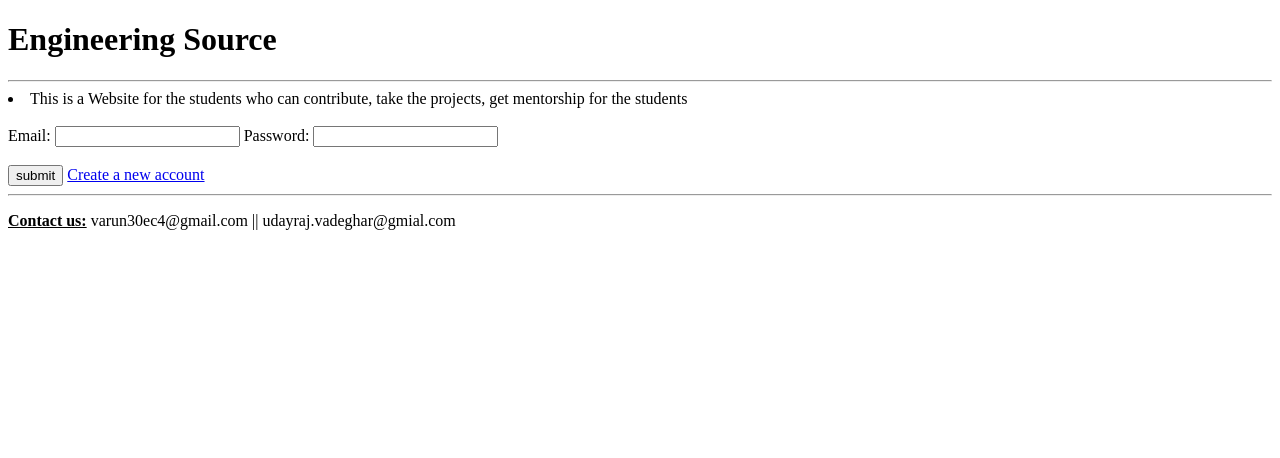
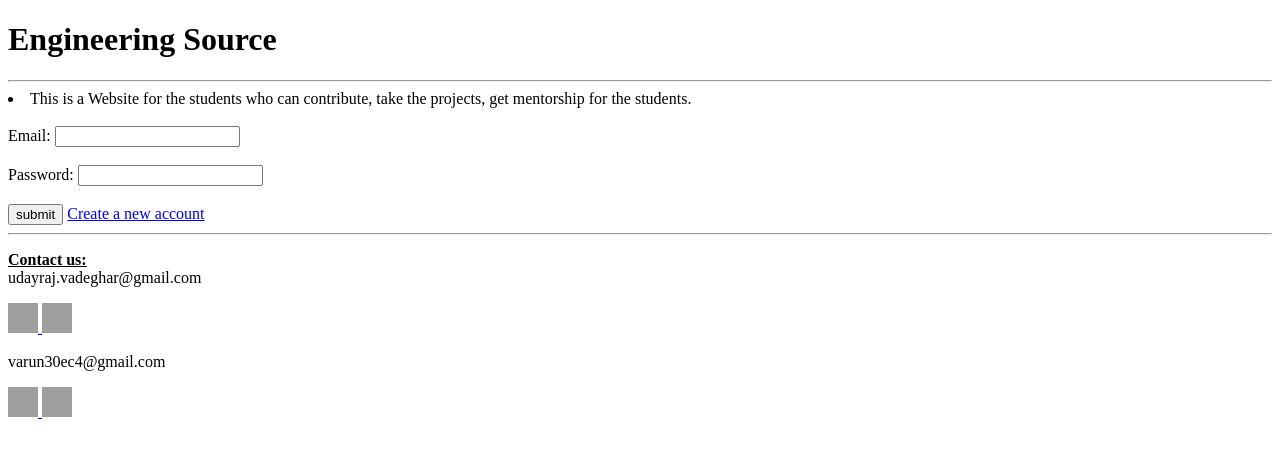
Before and after one commit to TheCoder30ec4/Engineering-Source, a plain HTML site: page index.html in a window 1280 px wide. Drawn offline with Linux system fonts and the light colour scheme; grey boxes are pictures that could not be loaded.

Commit message:
updated Links
Added linkedIn link and github link in contact us area.

```diff
--- a/index.html
+++ b/index.html
@@ -11,11 +11,13 @@
         <hr>
     </header>
     <main>
-        <li>This is a Website for the students who can contribute, take the projects, get mentorship for the students</li>
+        <li>This is a Website for the students who can contribute, take the projects, get mentorship for the students.</li>
         <br>
         <form action="/action_page.php">
             <label for="login">Email:</label>
             <input type="email" id="login"  name="login">
+            <br>
+            <br>
             <label for="login">Password:</label>
             <input type="password" id="login" name="login">
             <br>
@@ -26,7 +28,21 @@
     </main>
     <hr>
     <footer>
-        <p><b><u>Contact us:</u></b> varun30ec4@gmail.com || udayraj.vadeghar@gmial.com</p>
+        <p><b><u>Contact us:</u></b> <br> udayraj.vadeghar@gmail.com <br></p>
+        <a href="https://www.linkedin.com/in/uday-raj-vadeghar-3557b2241/" target="_blank">
+            <img src="https://cdn-icons-png.flaticon.com/256/174/174857.png" alt="LinkedIn" width ="30" height = "30">
+        </a>
+        <a href="https://github.com/UdayRajVadeghar" target="_blank">
+            <img src="https://play-lh.googleusercontent.com/PCpXdqvUWfCW1mXhH1Y_98yBpgsWxuTSTofy3NGMo9yBTATDyzVkqU580bfSln50bFU" alt="LinkedIn" width ="30" height = "30">
+        </a>
+
+        <p>varun30ec4@gmail.com</p>
+        <a href="https://www.linkedin.com/in/chaduvula-varun/" target="_blank">
+            <img src="https://cdn-icons-png.flaticon.com/256/174/174857.png" alt="LinkedIn" width ="30" height = "30">
+        <a href="https://github.com/TheCoder30ec4" target="_blank">
+            <img src="https://play-lh.googleusercontent.com/PCpXdqvUWfCW1mXhH1Y_98yBpgsWxuTSTofy3NGMo9yBTATDyzVkqU580bfSln50bFU" alt="LinkedIn" width ="30" height = "30">
+        </a>
+
     </footer>
 
 </body>
```
